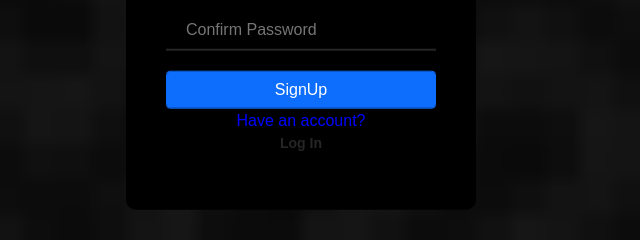
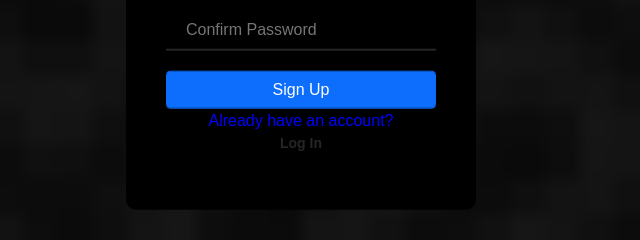
Before and after one commit to Suranjan2002/Hacktivist_Website, a plain HTML site: page frontend/signup.html in a window 1280 px wide. Shown: the part 517-757 px from the top of the page, 339-979 px from the left. Drawn offline with nearby package versions, Linux system fonts and the light colour scheme.

```diff
--- a/frontend/signup.html
+++ b/frontend/signup.html
@@ -27,10 +27,10 @@
             </div>
         </form>
         <div class="signup">
-            <button class="form-control btn btn-primary rounded submit px-3" id="submit">SignUp</button>
+            <button class="form-control btn btn-primary rounded submit px-3" id="submit">Sign Up</button>
         </div>
         <div class="text-center">
-            <p class="text-center">Have an account?
+            <p class="text-center">Already have an account?
             <a href="login.html">Log In</a></p>
         </div>
     </div>
```
